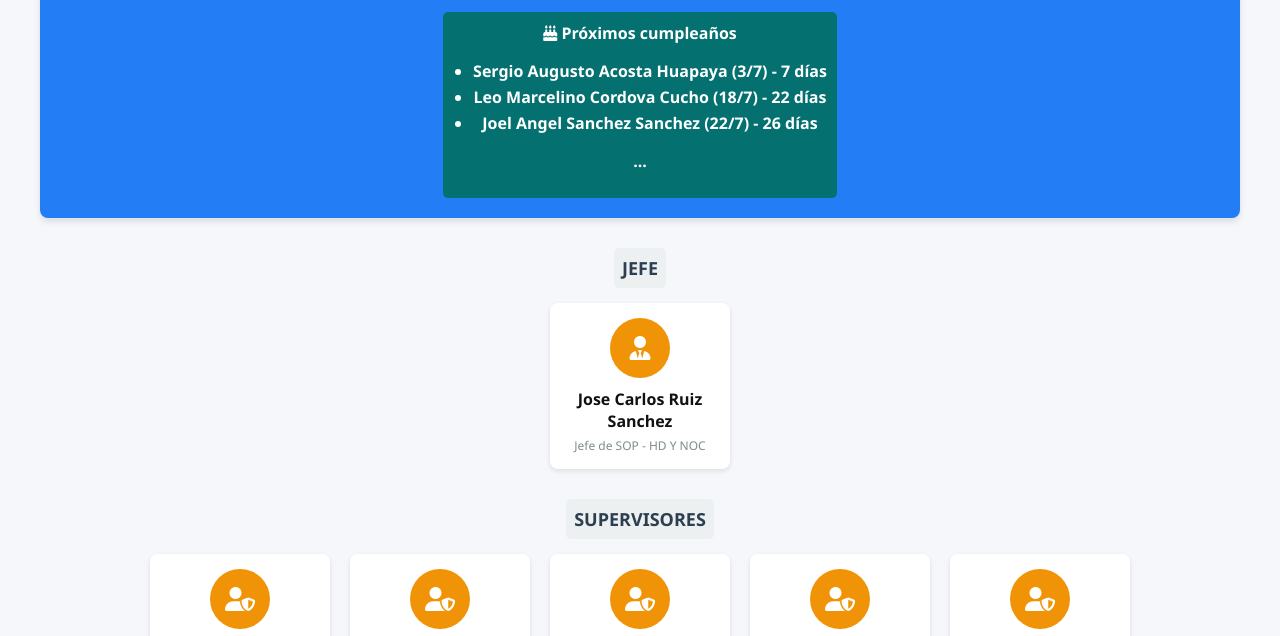
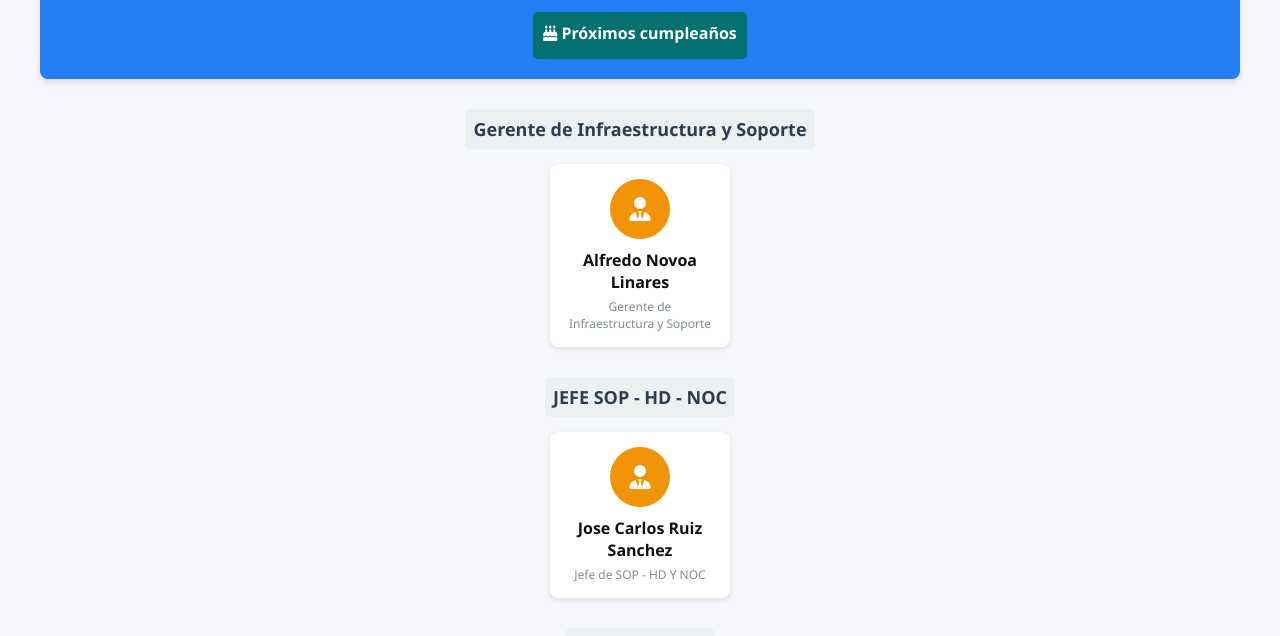
Before and after one commit to Nva-15/Organigrama_soporte_ngr, a plain HTML site: page index.html in a window 1280 px wide. Shown: the part 76-712 px from the top of the page. Drawn offline with Linux system fonts and the light colour scheme.

```diff
--- a/css/estilo.css
+++ b/css/estilo.css
@@ -225,3 +225,14 @@ body {
       margin: 10% auto;
     }
   }
+  .avatar img {
+    width: 100px;
+    height: 100px;
+    transition: transform 0.3s ease;
+    border-radius: 50%;
+  }
+
+  .avatar:hover img {
+    transform: scale(1.5); /* Aumenta el tamaño al 150% */
+    z-index: 10;
+  }
--- a/index.html
+++ b/index.html
@@ -20,7 +20,18 @@
     <main>
       <!-- Nivel Jefe -->
       <div class="nivel">
-        <div class="nivel-titulo">JEFE</div>
+        <div class="nivel-titulo">Gerente de Infraestructura y Soporte </div>
+        <div class="miembros-horizontal">
+          <div class="miembro" onclick="mostrarPerfil('alfredo')">
+            <div class="avatar"><i class="fas fa-user-tie"></i></div>
+            <div class="nombre">Alfredo Novoa Linares</div>
+            <div class="cargo">Gerente de Infraestructura y Soporte</div>
+          </div>
+        </div>
+      </div>
+
+      <div class="nivel">
+        <div class="nivel-titulo">JEFE SOP - HD - NOC</div>
         <div class="miembros-horizontal">
           <div class="miembro" onclick="mostrarPerfil('jose-carlos')">
             <div class="avatar"><i class="fas fa-user-tie"></i></div>
--- a/js/script.js
+++ b/js/script.js
@@ -1,11 +1,20 @@
 // Datos del equipo con fotos
 const equipo = {
+    'alfredo': {
+      nombre: 'Alfredo Novoa Linares',
+      cargo: 'Gerente de Infraestructura y Soporte',
+      descripcion: 'Profesional con amplia experiencia en gestión de tecnologías de la información, especializado en infraestructura y soporte técnico. Lidera proyectos estratégicos para garantizar la operatividad y eficiencia tecnológica de la organización.',
+      hobby: 'Aficionado al ciclismo de montaña y lector de novelas históricas',
+      cumpleanos: '16/08/1980',
+      ingreso: '10/05/2020',
+      foto: 'img/alfredo.png'
+    },
     'jose-carlos': {
       nombre: 'Jose Carlos Ruiz Sanchez',
       cargo: 'Jefe de Soporte',
       descripcion: 'Responsable de la gestión general del equipo de soporte.',
       hobby: 'Ciclismo y lectura de tecnología',
-      cumpleanos: '15/03/1980',
+      cumpleanos: '10/11/1980',
       ingreso: '10/05/2010',
       foto: 'img/neiser.png'
     },
@@ -15,7 +24,7 @@ const equipo = {
       cargo: 'Supervisor de SP-HD-NOC',
       descripcion: 'Supervisa el equipo de Help Desk y garantiza la calidad del servicio.',
       hobby: 'Fútbol y videojuegos',
-      cumpleanos: '22/07/1985',
+      cumpleanos: '16/05/1985',
       ingreso: '15/08/2015',
       foto: 'img/neiser.png'
     },
@@ -24,7 +33,7 @@ const equipo = {
       cargo: 'Supervisor de HD',
       descripcion: 'Supervisa el equipo de Help Desk y garantiza la calidad del servicio.',
       hobby: 'Fútbol y videojuegos',
-      cumpleanos: '22/07/1985',
+      cumpleanos: '21/06/1985',
       ingreso: '15/08/2015',
       foto: 'img/neiser.png'
     },
@@ -33,7 +42,7 @@ const equipo = {
       cargo: 'Supervisor de SOP',
       descripcion: 'Encargado del equipo de soporte técnico de segundo nivel.',
       hobby: 'Fotografía y viajes',
-      cumpleanos: '03/07/1988',
+      cumpleanos: '01/06/1988',
       ingreso: '22/07/1985',
       foto: 'img/neiser.png'
     },
@@ -42,8 +51,8 @@ const equipo = {
       cargo: 'Supervisor de SOP',
       descripcion: 'Coordinador del equipo de soporte técnico especializado.',
       hobby: 'Música y cocina',
-      cumpleanos: '18/07/1987',
-      ingreso: '05/07/2017',
+      cumpleanos: '18/08/1987',
+      ingreso: '15/08/2017',
       foto: 'img/neiser.png'
     },
     'geam-pari': {
@@ -51,7 +60,7 @@ const equipo = {
       cargo: 'Supervisor de NOC',
       descripcion: 'Responsable del centro de operaciones de red.',
       hobby: 'Trekking y tecnología',
-      cumpleanos: '30/01/1983',
+      cumpleanos: '10/09/1983',
       ingreso: '12/10/2014',
       foto: 'img/neiser.png'
     },
@@ -71,7 +80,7 @@ const equipo = {
       cargo: 'Líder Técnico (LT)',
       descripcion: 'Experto en sistemas y soporte técnico avanzado.',
       hobby: 'Robótica y electrónica',
-      cumpleanos: '08/04/1989',
+      cumpleanos: '04/03/1989',
       ingreso: '22/06/2019',
       foto: 'img/neiser.png'
     },
@@ -80,7 +89,7 @@ const equipo = {
       cargo: 'Líder Técnico (LT)',
       descripcion: 'Especialista en infraestructura y redes.',
       hobby: 'Videojuegos y deportes',
-      cumpleanos: '14/02/1992',
+      cumpleanos: '04/08/1992',
       ingreso: '10/09/2020',
       foto: 'img/neiser.png'
     },
@@ -89,7 +98,7 @@ const equipo = {
       cargo: 'Técnico de Soporte',
       descripcion: 'Soporte técnico de primer nivel con amplia experiencia.',
       hobby: 'Pesca y carpintería',
-      cumpleanos: '19/05/1984',
+      cumpleanos: '27/05/1984',
       ingreso: '03/03/2013',
       foto: 'img/neiser.png'
     },
@@ -98,7 +107,7 @@ const equipo = {
       cargo: 'Técnico de Soporte',
       descripcion: 'Soporte técnico de primer nivel con amplia experiencia.',
       hobby: 'Pesca y carpintería',
-      cumpleanos: '19/05/1984',
+      cumpleanos: '27/09/1984',
       ingreso: '03/03/2013',
       foto: 'img/shirley.png'
     },
@@ -107,7 +116,7 @@ const equipo = {
       cargo: 'Técnico de Soporte',
       descripcion: 'Soporte técnico de primer nivel con amplia experiencia.',
       hobby: 'Pesca y carpintería',
-      cumpleanos: '19/05/1984',
+      cumpleanos: '08/09/1984',
       ingreso: '03/03/2013',
       foto: 'img/neiser.png'
     },
@@ -116,7 +125,7 @@ const equipo = {
       cargo: 'Técnico de Soporte',
       descripcion: 'Soporte técnico de primer nivel con amplia experiencia.',
       hobby: 'Pesca y carpintería',
-      cumpleanos: '19/05/1984',
+      cumpleanos: '21/09/1984',
       ingreso: '03/03/2013',
       foto: 'img/neiser.png'
     },
@@ -125,7 +134,7 @@ const equipo = {
       cargo: 'Técnico de Soporte',
       descripcion: 'Soporte técnico de primer nivel con amplia experiencia.',
       hobby: 'Pesca y carpintería',
-      cumpleanos: '19/05/1984',
+      cumpleanos: '26/02/1984',
       ingreso: '03/03/2013',
       foto: 'img/neiser.png'
     },
@@ -134,7 +143,7 @@ const equipo = {
       cargo: 'Técnico de Soporte',
       descripcion: 'Soporte técnico de primer nivel con amplia experiencia.',
       hobby: 'Pesca y carpintería',
-      cumpleanos: '19/05/1984',
+      cumpleanos: '12/11/1984',
       ingreso: '03/03/2013',
       foto: 'img/neiser.png'
     },
@@ -143,7 +152,7 @@ const equipo = {
       cargo: 'Técnico de Soporte',
       descripcion: 'Soporte técnico de primer nivel con amplia experiencia.',
       hobby: 'Pesca y carpintería',
-      cumpleanos: '19/05/1984',
+      cumpleanos: '14/06/1984',
       ingreso: '03/03/2013',
       foto: 'img/neiser.png'
     },
@@ -152,7 +161,7 @@ const equipo = {
       cargo: 'Back Office (BO)',
       descripcion: 'Soporte administrativo y gestión proveedores.',
       hobby: 'Pesca y carpintería',
-      cumpleanos: '19/05/1984',
+      cumpleanos: '06/08/1984',
       ingreso: '03/03/2013',
       foto: 'img/neiser.png'
     },
@@ -162,7 +171,7 @@ const equipo = {
       cargo: 'Back Office (BO)',
       descripcion: 'Soporte administrativo y gestión de tickets.',
       hobby: 'Lectura y escritura',
-      cumpleanos: '07/10/1991',
+      cumpleanos: '10/06/1991',
       ingreso: '18/11/2019',
       foto: 'img/neiser.png'
     },
@@ -171,7 +180,7 @@ const equipo = {
       cargo: 'Back Office (BO)',
       descripcion: 'Soporte administrativo y gestión de tickets.',
       hobby: 'Baile y manualidades',
-      cumpleanos: '28/08/1993',
+      cumpleanos: '14/07/1993',
       ingreso: '05/05/2021',
       foto: 'img/neiser.png'
     },
@@ -180,7 +189,7 @@ const equipo = {
       cargo: 'Back Office (BO)',
       descripcion: 'Soporte administrativo y gestión de tickets.',
       hobby: 'Pesca y carpintería',
-      cumpleanos: '19/05/1984',
+      cumpleanos: '14/10/1984',
       ingreso: '03/03/2013',
       foto: 'img/neiser.png'
     },
@@ -189,7 +198,7 @@ const equipo = {
       cargo: 'Back Office (BO)',
       descripcion: 'Soporte administrativo y gestión de tickets.',
       hobby: 'Pesca y carpintería',
-      cumpleanos: '19/05/1984',
+      cumpleanos: '23/04/1984',
       ingreso: '03/03/2013',
       foto: 'img/neiser.png'
     },
@@ -199,7 +208,7 @@ const equipo = {
       descripcion: 'Atención al cliente y seguimiento de casos.',
       hobby: 'Pesca y carpintería',
       cumpleanos: '19/05/1984',
-      ingreso: '03/03/2013',
+      ingreso: '16/03/2013',
       foto: 'img/neiser.png'
     },
     'sthephanny': {
@@ -216,7 +225,7 @@ const equipo = {
       cargo: 'Técnico de HD',
       descripcion: 'Atención al cliente y seguimiento de casos.',
       hobby: 'Pesca y carpintería',
-      cumpleanos: '19/05/1984',
+      cumpleanos: '22/11/1984',
       ingreso: '03/03/2013',
       foto: 'img/neiser.png'
     },
@@ -225,7 +234,7 @@ const equipo = {
       cargo: 'Técnico de HD',
       descripcion: 'Atención al cliente y seguimiento de casos.',
       hobby: 'Pesca y carpintería',
-      cumpleanos: '19/05/1984',
+      cumpleanos: '10/08/1984',
       ingreso: '03/03/2013',
       foto: 'img/neiser.png'
     },
@@ -235,7 +244,7 @@ const equipo = {
       cargo: 'Técnico de NOC',
       descripcion: 'Monitoreo de red y respuesta a incidentes.',
       hobby: 'Cine y series',
-      cumpleanos: '12/06/1986',
+      cumpleanos: '27/05/1986',
       ingreso: '30/07/2018',
       foto: 'img/neiser.png'
     },
@@ -244,7 +253,7 @@ const equipo = {
       cargo: 'Técnico de NOC',
       descripcion: 'Administración de servidores y redes.',
       hobby: 'Fútbol y música',
-      cumpleanos: '09/01/1994',
+      cumpleanos: '20/01/1994',
       ingreso: '14/02/2022',
       foto: 'img/neiser.png'
     },
@@ -364,7 +373,23 @@ const equipo = {
       modal.style.display = 'none';
     }
   }
+    // Crear el contenedor y la imagen
+  const contenedor = document.createElement('div');
+  contenedor.classList.add('avatar');
 
+  const img = document.createElement('img');
+  img.src = perfil.foto;
+  img.alt = perfil.nombre;
+  img.classList.add('avatar-img');
+
+  // Evento para mostrar imagen ampliada
+  img.addEventListener('click', () => {
+    document.getElementById('overlayImg').src = perfil.foto;
+    document.getElementById('imageOverlay').classList.add('active');
+  });
+
+  contenedor.appendChild(img);
+  document.body.appendChild(contenedor); // o donde quieras insertar la imagen
   // Inicializar
   document.addEventListener('DOMContentLoaded', function() {
     actualizarProximosCumpleanos();
```
Also changed, not shown: img/alfredo.png (added).
